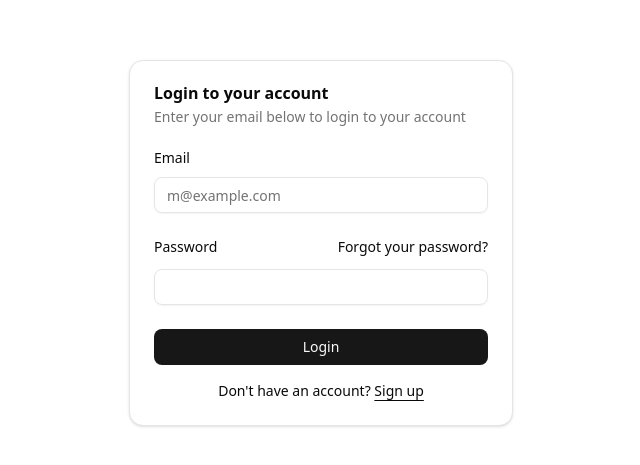
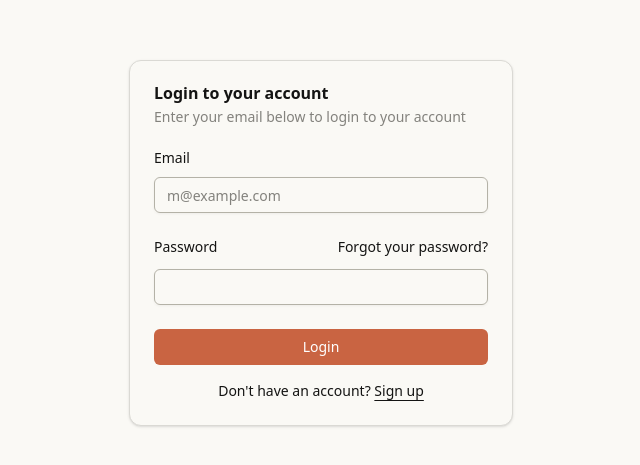
Before and after one commit to DahaadGirnar/girnar, a Next.js app: page /auth/login in a window 1280 px wide. Shown: the part 157-622 px from the top of the page, without its empty margins (319-959 px from the left). Built offline with nearby package versions, Linux system fonts and the light colour scheme.

Commit message:
Changed style

```diff
--- a/src/app/globals.css
+++ b/src/app/globals.css
@@ -3,113 +3,151 @@
 
 @custom-variant dark (&:is(.dark *));
 
+:root {
+  --background: oklch(0.9818 0.0054 95.0986);
+  --foreground: oklch(0.3438 0.0269 95.7226);
+  --card: oklch(0.9818 0.0054 95.0986);
+  --card-foreground: oklch(0.1908 0.0020 106.5859);
+  --popover: oklch(1.0000 0 0);
+  --popover-foreground: oklch(0.2671 0.0196 98.9390);
+  --primary: oklch(0.6171 0.1375 39.0427);
+  --primary-foreground: oklch(1.0000 0 0);
+  --secondary: oklch(0.9245 0.0138 92.9892);
+  --secondary-foreground: oklch(0.4334 0.0177 98.6048);
+  --muted: oklch(0.9341 0.0153 90.2390);
+  --muted-foreground: oklch(0.6059 0.0075 97.4233);
+  --accent: oklch(0.9245 0.0138 92.9892);
+  --accent-foreground: oklch(0.2671 0.0196 98.9390);
+  --destructive: oklch(0.1908 0.0020 106.5859);
+  --destructive-foreground: oklch(1.0000 0 0);
+  --border: oklch(0.8847 0.0069 97.3627);
+  --input: oklch(0.7621 0.0156 98.3528);
+  --ring: oklch(0.5937 0.1673 253.0630);
+  --chart-1: oklch(0.5583 0.1276 42.9956);
+  --chart-2: oklch(0.6898 0.1581 290.4107);
+  --chart-3: oklch(0.8816 0.0276 93.1280);
+  --chart-4: oklch(0.8822 0.0403 298.1792);
+  --chart-5: oklch(0.5608 0.1348 42.0584);
+  --sidebar: oklch(0.9663 0.0080 98.8792);
+  --sidebar-foreground: oklch(0.3590 0.0051 106.6524);
+  --sidebar-primary: oklch(0.6171 0.1375 39.0427);
+  --sidebar-primary-foreground: oklch(0.9881 0 0);
+  --sidebar-accent: oklch(0.9245 0.0138 92.9892);
+  --sidebar-accent-foreground: oklch(0.3250 0 0);
+  --sidebar-border: oklch(0.9401 0 0);
+  --sidebar-ring: oklch(0.7731 0 0);
+  --font-sans: ui-sans-serif, system-ui, -apple-system, BlinkMacSystemFont, 'Segoe UI', Roboto, 'Helvetica Neue', Arial, 'Noto Sans', sans-serif, 'Apple Color Emoji', 'Segoe UI Emoji', 'Segoe UI Symbol', 'Noto Color Emoji';
+  --font-serif: ui-serif, Georgia, Cambria, "Times New Roman", Times, serif;
+  --font-mono: ui-monospace, SFMono-Regular, Menlo, Monaco, Consolas, "Liberation Mono", "Courier New", monospace;
+  --radius: 0.5rem;
+  --shadow-2xs: 0 1px 3px 0px hsl(0 0% 0% / 0.05);
+  --shadow-xs: 0 1px 3px 0px hsl(0 0% 0% / 0.05);
+  --shadow-sm: 0 1px 3px 0px hsl(0 0% 0% / 0.10), 0 1px 2px -1px hsl(0 0% 0% / 0.10);
+  --shadow: 0 1px 3px 0px hsl(0 0% 0% / 0.10), 0 1px 2px -1px hsl(0 0% 0% / 0.10);
+  --shadow-md: 0 1px 3px 0px hsl(0 0% 0% / 0.10), 0 2px 4px -1px hsl(0 0% 0% / 0.10);
+  --shadow-lg: 0 1px 3px 0px hsl(0 0% 0% / 0.10), 0 4px 6px -1px hsl(0 0% 0% / 0.10);
+  --shadow-xl: 0 1px 3px 0px hsl(0 0% 0% / 0.10), 0 8px 10px -1px hsl(0 0% 0% / 0.10);
+  --shadow-2xl: 0 1px 3px 0px hsl(0 0% 0% / 0.25);
+}
+
+.dark {
+  --background: oklch(0.2679 0.0036 106.6427);
+  --foreground: oklch(0.8074 0.0142 93.0137);
+  --card: oklch(0.2679 0.0036 106.6427);
+  --card-foreground: oklch(0.9818 0.0054 95.0986);
+  --popover: oklch(0.3085 0.0035 106.6039);
+  --popover-foreground: oklch(0.9211 0.0040 106.4781);
+  --primary: oklch(0.6724 0.1308 38.7559);
+  --primary-foreground: oklch(1.0000 0 0);
+  --secondary: oklch(0.9818 0.0054 95.0986);
+  --secondary-foreground: oklch(0.3085 0.0035 106.6039);
+  --muted: oklch(0.2213 0.0038 106.7070);
+  --muted-foreground: oklch(0.7713 0.0169 99.0657);
+  --accent: oklch(0.2130 0.0078 95.4245);
+  --accent-foreground: oklch(0.9663 0.0080 98.8792);
+  --destructive: oklch(0.6368 0.2078 25.3313);
+  --destructive-foreground: oklch(1.0000 0 0);
+  --border: oklch(0.3618 0.0101 106.8928);
+  --input: oklch(0.4336 0.0113 100.2195);
+  --ring: oklch(0.5937 0.1673 253.0630);
+  --chart-1: oklch(0.5583 0.1276 42.9956);
+  --chart-2: oklch(0.6898 0.1581 290.4107);
+  --chart-3: oklch(0.2130 0.0078 95.4245);
+  --chart-4: oklch(0.3074 0.0516 289.3230);
+  --chart-5: oklch(0.5608 0.1348 42.0584);
+  --sidebar: oklch(0.2357 0.0024 67.7077);
+  --sidebar-foreground: oklch(0.8074 0.0142 93.0137);
+  --sidebar-primary: oklch(0.3250 0 0);
+  --sidebar-primary-foreground: oklch(0.9881 0 0);
+  --sidebar-accent: oklch(0.1680 0.0020 106.6177);
+  --sidebar-accent-foreground: oklch(0.8074 0.0142 93.0137);
+  --sidebar-border: oklch(0.9401 0 0);
+  --sidebar-ring: oklch(0.7731 0 0);
+  --font-sans: ui-sans-serif, system-ui, -apple-system, BlinkMacSystemFont, 'Segoe UI', Roboto, 'Helvetica Neue', Arial, 'Noto Sans', sans-serif, 'Apple Color Emoji', 'Segoe UI Emoji', 'Segoe UI Symbol', 'Noto Color Emoji';
+  --font-serif: ui-serif, Georgia, Cambria, "Times New Roman", Times, serif;
+  --font-mono: ui-monospace, SFMono-Regular, Menlo, Monaco, Consolas, "Liberation Mono", "Courier New", monospace;
+  --radius: 0.5rem;
+  --shadow-2xs: 0 1px 3px 0px hsl(0 0% 0% / 0.05);
+  --shadow-xs: 0 1px 3px 0px hsl(0 0% 0% / 0.05);
+  --shadow-sm: 0 1px 3px 0px hsl(0 0% 0% / 0.10), 0 1px 2px -1px hsl(0 0% 0% / 0.10);
+  --shadow: 0 1px 3px 0px hsl(0 0% 0% / 0.10), 0 1px 2px -1px hsl(0 0% 0% / 0.10);
+  --shadow-md: 0 1px 3px 0px hsl(0 0% 0% / 0.10), 0 2px 4px -1px hsl(0 0% 0% / 0.10);
+  --shadow-lg: 0 1px 3px 0px hsl(0 0% 0% / 0.10), 0 4px 6px -1px hsl(0 0% 0% / 0.10);
+  --shadow-xl: 0 1px 3px 0px hsl(0 0% 0% / 0.10), 0 8px 10px -1px hsl(0 0% 0% / 0.10);
+  --shadow-2xl: 0 1px 3px 0px hsl(0 0% 0% / 0.25);
+}
+
 @theme inline {
   --color-background: var(--background);
   --color-foreground: var(--foreground);
-  --font-sans: var(--font-geist-sans);
-  --font-mono: var(--font-geist-mono);
+  --color-card: var(--card);
+  --color-card-foreground: var(--card-foreground);
+  --color-popover: var(--popover);
+  --color-popover-foreground: var(--popover-foreground);
+  --color-primary: var(--primary);
+  --color-primary-foreground: var(--primary-foreground);
+  --color-secondary: var(--secondary);
+  --color-secondary-foreground: var(--secondary-foreground);
+  --color-muted: var(--muted);
+  --color-muted-foreground: var(--muted-foreground);
+  --color-accent: var(--accent);
+  --color-accent-foreground: var(--accent-foreground);
+  --color-destructive: var(--destructive);
+  --color-destructive-foreground: var(--destructive-foreground);
+  --color-border: var(--border);
+  --color-input: var(--input);
+  --color-ring: var(--ring);
+  --color-chart-1: var(--chart-1);
+  --color-chart-2: var(--chart-2);
+  --color-chart-3: var(--chart-3);
+  --color-chart-4: var(--chart-4);
+  --color-chart-5: var(--chart-5);
+  --color-sidebar: var(--sidebar);
+  --color-sidebar-foreground: var(--sidebar-foreground);
+  --color-sidebar-primary: var(--sidebar-primary);
+  --color-sidebar-primary-foreground: var(--sidebar-primary-foreground);
+  --color-sidebar-accent: var(--sidebar-accent);
+  --color-sidebar-accent-foreground: var(--sidebar-accent-foreground);
+  --color-sidebar-border: var(--sidebar-border);
   --color-sidebar-ring: var(--sidebar-ring);
-  --color-sidebar-border: var(--sidebar-border);
-  --color-sidebar-accent-foreground: var(--sidebar-accent-foreground);
-  --color-sidebar-accent: var(--sidebar-accent);
-  --color-sidebar-primary-foreground: var(--sidebar-primary-foreground);
-  --color-sidebar-primary: var(--sidebar-primary);
-  --color-sidebar-foreground: var(--sidebar-foreground);
-  --color-sidebar: var(--sidebar);
-  --color-chart-5: var(--chart-5);
-  --color-chart-4: var(--chart-4);
-  --color-chart-3: var(--chart-3);
-  --color-chart-2: var(--chart-2);
-  --color-chart-1: var(--chart-1);
-  --color-ring: var(--ring);
-  --color-input: var(--input);
-  --color-border: var(--border);
-  --color-destructive: var(--destructive);
-  --color-accent-foreground: var(--accent-foreground);
-  --color-accent: var(--accent);
-  --color-muted-foreground: var(--muted-foreground);
-  --color-muted: var(--muted);
-  --color-secondary-foreground: var(--secondary-foreground);
-  --color-secondary: var(--secondary);
-  --color-primary-foreground: var(--primary-foreground);
-  --color-primary: var(--primary);
-  --color-popover-foreground: var(--popover-foreground);
-  --color-popover: var(--popover);
-  --color-card-foreground: var(--card-foreground);
-  --color-card: var(--card);
+
+  --font-sans: var(--font-sans);
+  --font-mono: var(--font-mono);
+  --font-serif: var(--font-serif);
+
   --radius-sm: calc(var(--radius) - 4px);
   --radius-md: calc(var(--radius) - 2px);
   --radius-lg: var(--radius);
   --radius-xl: calc(var(--radius) + 4px);
-}
 
-:root {
-  --radius: 0.625rem;
-  --background: oklch(1 0 0);
-  --foreground: oklch(0.145 0 0);
-  --card: oklch(1 0 0);
-  --card-foreground: oklch(0.145 0 0);
-  --popover: oklch(1 0 0);
-  --popover-foreground: oklch(0.145 0 0);
-  --primary: oklch(0.205 0 0);
-  --primary-foreground: oklch(0.985 0 0);
-  --secondary: oklch(0.97 0 0);
-  --secondary-foreground: oklch(0.205 0 0);
-  --muted: oklch(0.97 0 0);
-  --muted-foreground: oklch(0.556 0 0);
-  --accent: oklch(0.97 0 0);
-  --accent-foreground: oklch(0.205 0 0);
-  --destructive: oklch(0.577 0.245 27.325);
-  --border: oklch(0.922 0 0);
-  --input: oklch(0.922 0 0);
-  --ring: oklch(0.708 0 0);
-  --chart-1: oklch(0.646 0.222 41.116);
-  --chart-2: oklch(0.6 0.118 184.704);
-  --chart-3: oklch(0.398 0.07 227.392);
-  --chart-4: oklch(0.828 0.189 84.429);
-  --chart-5: oklch(0.769 0.188 70.08);
-  --sidebar: oklch(0.985 0 0);
-  --sidebar-foreground: oklch(0.145 0 0);
-  --sidebar-primary: oklch(0.205 0 0);
-  --sidebar-primary-foreground: oklch(0.985 0 0);
-  --sidebar-accent: oklch(0.97 0 0);
-  --sidebar-accent-foreground: oklch(0.205 0 0);
-  --sidebar-border: oklch(0.922 0 0);
-  --sidebar-ring: oklch(0.708 0 0);
-}
-
-.dark {
-  --background: oklch(0.145 0 0);
-  --foreground: oklch(0.985 0 0);
-  --card: oklch(0.205 0 0);
-  --card-foreground: oklch(0.985 0 0);
-  --popover: oklch(0.205 0 0);
-  --popover-foreground: oklch(0.985 0 0);
-  --primary: oklch(0.922 0 0);
-  --primary-foreground: oklch(0.205 0 0);
-  --secondary: oklch(0.269 0 0);
-  --secondary-foreground: oklch(0.985 0 0);
-  --muted: oklch(0.269 0 0);
-  --muted-foreground: oklch(0.708 0 0);
-  --accent: oklch(0.269 0 0);
-  --accent-foreground: oklch(0.985 0 0);
-  --destructive: oklch(0.704 0.191 22.216);
-  --border: oklch(1 0 0 / 10%);
-  --input: oklch(1 0 0 / 15%);
-  --ring: oklch(0.556 0 0);
-  --chart-1: oklch(0.488 0.243 264.376);
-  --chart-2: oklch(0.696 0.17 162.48);
-  --chart-3: oklch(0.769 0.188 70.08);
-  --chart-4: oklch(0.627 0.265 303.9);
-  --chart-5: oklch(0.645 0.246 16.439);
-  --sidebar: oklch(0.205 0 0);
-  --sidebar-foreground: oklch(0.985 0 0);
-  --sidebar-primary: oklch(0.488 0.243 264.376);
-  --sidebar-primary-foreground: oklch(0.985 0 0);
-  --sidebar-accent: oklch(0.269 0 0);
-  --sidebar-accent-foreground: oklch(0.985 0 0);
-  --sidebar-border: oklch(1 0 0 / 10%);
-  --sidebar-ring: oklch(0.556 0 0);
+  --shadow-2xs: var(--shadow-2xs);
+  --shadow-xs: var(--shadow-xs);
+  --shadow-sm: var(--shadow-sm);
+  --shadow: var(--shadow);
+  --shadow-md: var(--shadow-md);
+  --shadow-lg: var(--shadow-lg);
+  --shadow-xl: var(--shadow-xl);
+  --shadow-2xl: var(--shadow-2xl);
 }
 
 @layer base {
```
